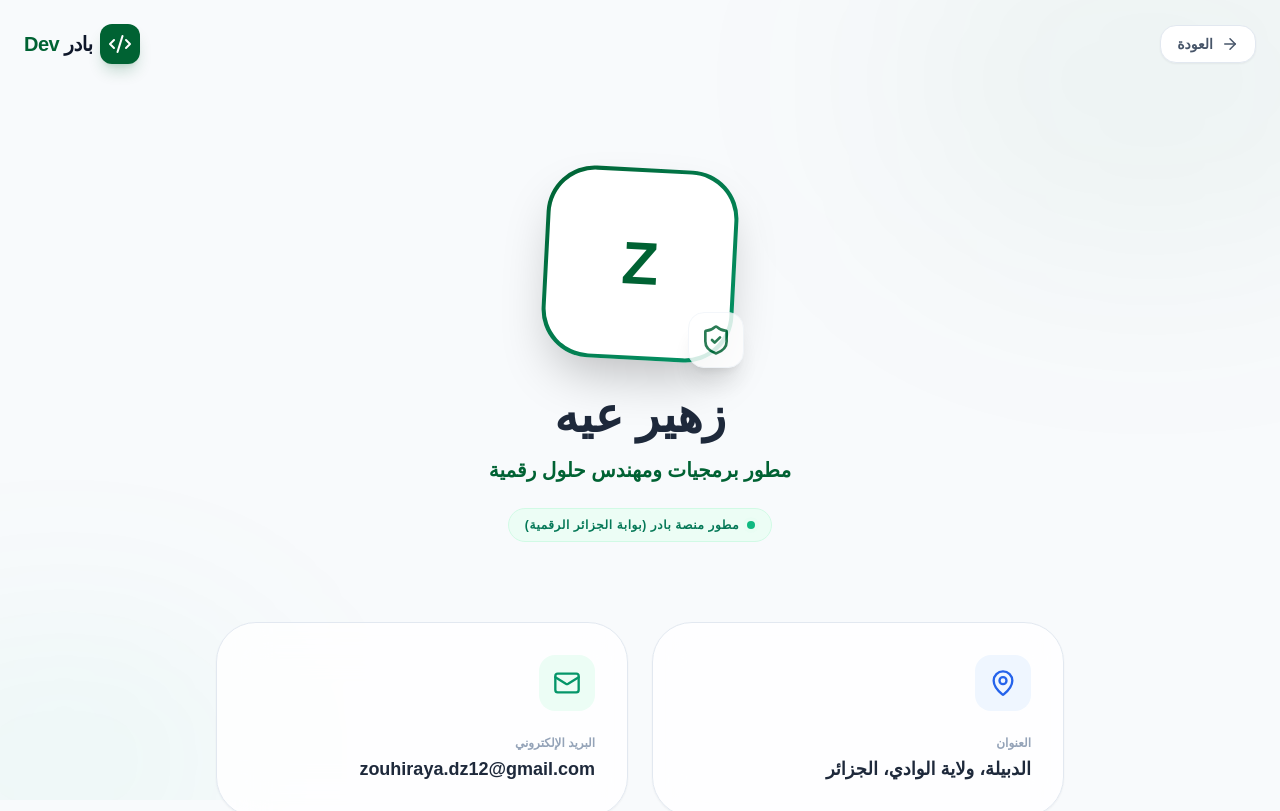
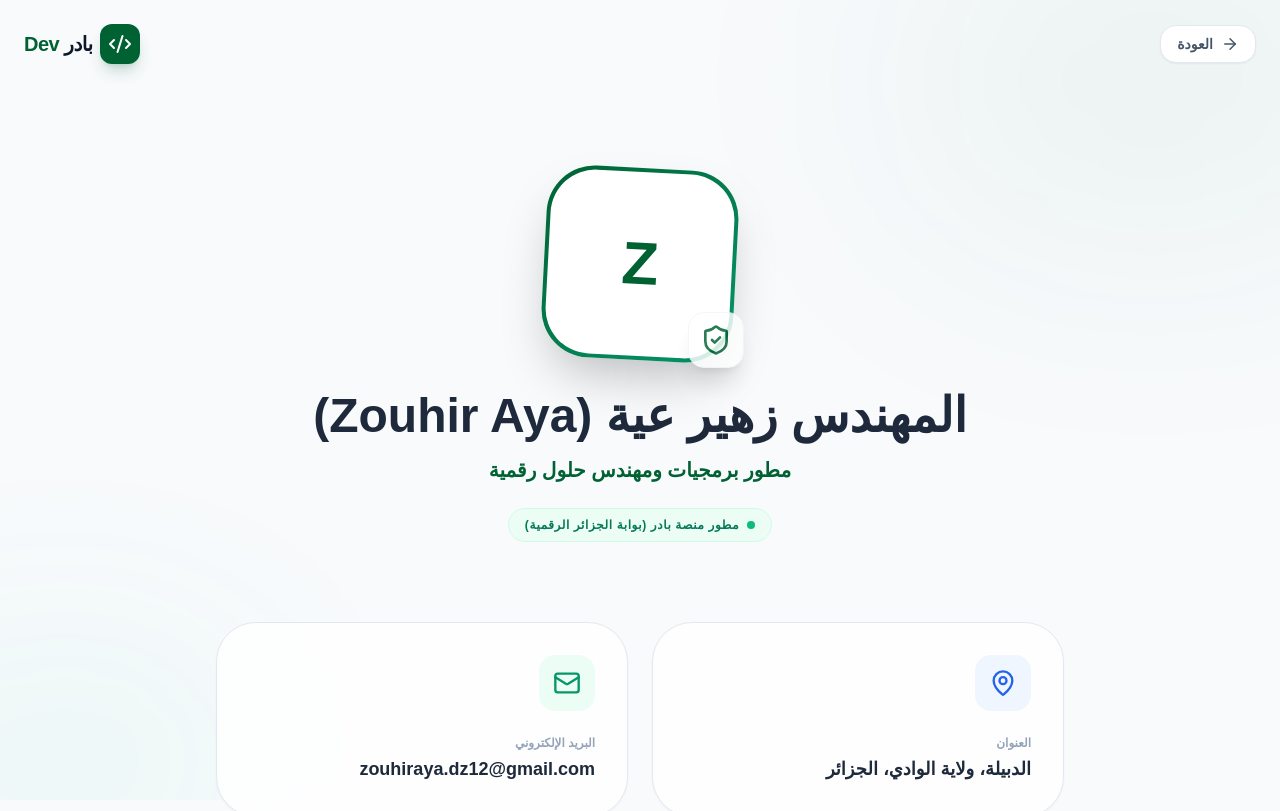
Before and after one commit to ZINOU39003/badir39, a Next.js app: page /about-developer in a window 1280 px wide. Shown: the top 811 px of the page. Built offline with nearby package versions, Linux system fonts and the light colour scheme.

Commit message:
Final Update: Developer Profile and v3.112 Sync

```diff
--- a/src/app/about-developer/page.tsx
+++ b/src/app/about-developer/page.tsx
@@ -17,7 +17,7 @@ export default function DeveloperPage() {
   const router = useRouter();
 
   const developerInfo = {
-    name: "زهير عيه",
+    name: "المهندس زهير عية (Zouhir Aya)",
     title: "مطور برمجيات ومهندس حلول رقمية",
     role: "مطور منصة بادر (بوابة الجزائر الرقمية)",
     address: "الدبيلة، ولاية الوادي، الجزائر",
--- a/src/app/page.tsx
+++ b/src/app/page.tsx
@@ -168,7 +168,7 @@ export default function LandingPage() {
         }
       `}</style>
       <div className="text-center py-10 opacity-40">
-        <p className="text-[10px] font-black uppercase tracking-widest text-slate-500 mb-1">بادر 2026 - تحديث أمان v3.11</p>
+        <p className="text-[10px] font-black uppercase tracking-widest text-slate-500 mb-1">بادر 2026 - تحديث v3.111</p>
         <p className="text-[8px] font-bold text-slate-400 mb-3 opacity-50">آخر مزامنة: 11-04-2026 05:52</p>
         <Link
           href="/about-developer"
```
